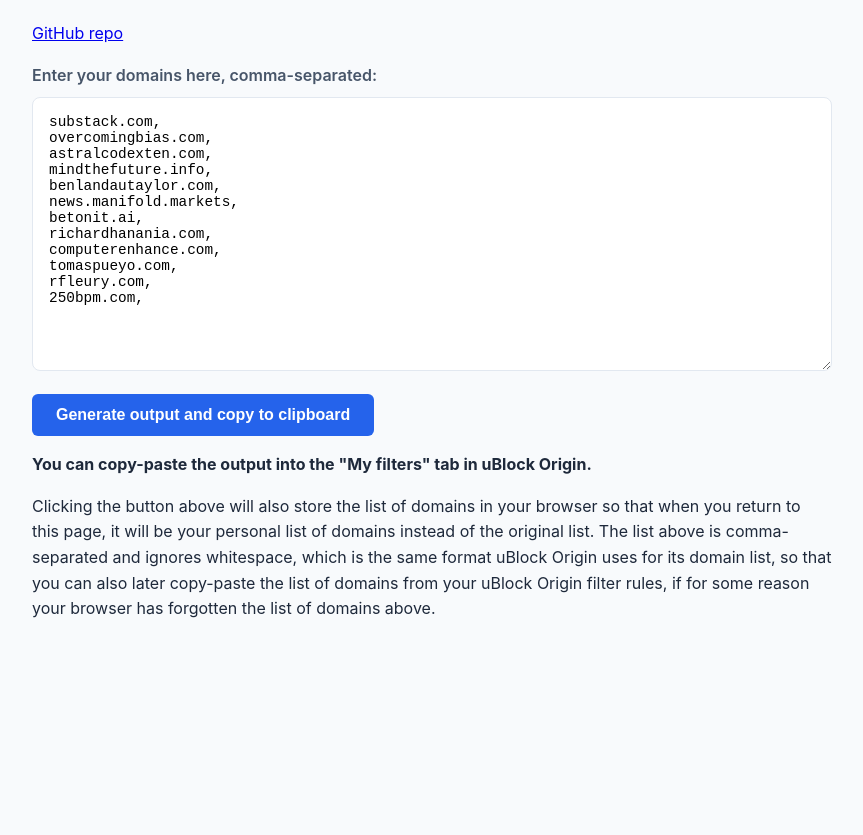
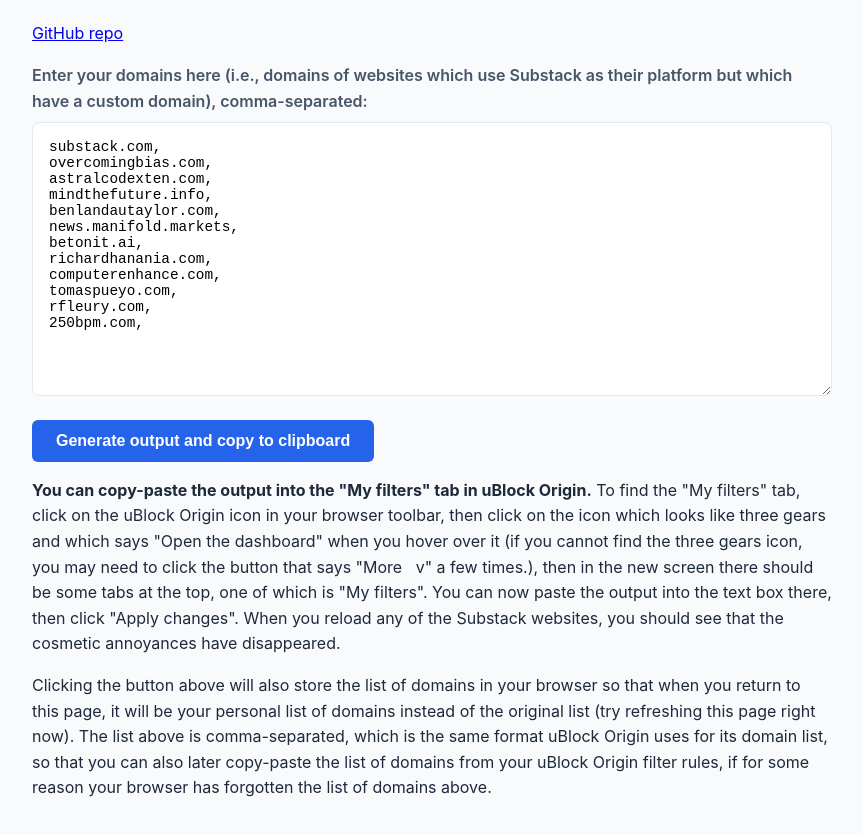
Before and after one commit to riceissa/ublock-origin-substack, a plain HTML site: page docs/index.html in a window 1280 px wide. Shown: the part 89-924 px from the top of the page, without its empty margins (208-1071 px from the left). Before the commit the page ends 800 px from the top, so only its background shows below. Drawn offline with Linux system fonts and the light colour scheme.

Commit message:
more wording

```diff
--- a/docs/index.html
+++ b/docs/index.html
@@ -11,18 +11,29 @@
 
     <p><a href="https://github.com/riceissa/ublock-origin-substack">GitHub repo</a></p>
 
-    <label for="domainInput">Enter your domains here, comma-separated:</label>
+    <label for="domainInput">Enter your domains here (i.e., domains of websites
+        which use Substack as their platform but which have a custom domain),
+        comma-separated:</label>
     <textarea id="domainInput" rows="15" placeholder="example.com"></textarea>
 
     <button id="generateBtn">Generate output and copy to clipboard</button>
 
     <p><strong>You can copy-paste the output into the "My filters" tab in
-    uBlock Origin.</strong></p>
+    uBlock Origin.</strong>
+    To find the "My filters" tab, click on the uBlock Origin icon in your
+    browser toolbar, then click on the icon which looks like three gears and
+    which says "Open the dashboard" when you hover over it (if you cannot find
+    the three gears icon, you may need to click the button that says
+    "More&nbsp;&nbsp;&nbsp;v" a few times.), then in the new screen there
+    should be some tabs at the top, one of which is "My filters". You can now paste
+    the output into the text box there, then click "Apply
+    changes". When you reload any of the Substack websites, you should see that the
+    cosmetic annoyances have disappeared.</p>
 
     <p>Clicking the button above will also store the list of domains in your
     browser so that when you return to this page, it will be your personal list
-    of domains instead of the original list.  The list above is comma-separated
-    and ignores whitespace, which is the same format uBlock Origin uses for
+    of domains instead of the original list (try refreshing this page right now).
+    The list above is comma-separated, which is the same format uBlock Origin uses for
     its domain list, so that you can also later copy-paste the list of domains
     from your uBlock Origin filter rules, if for some reason your browser
     has forgotten the list of domains above.</p>
```
